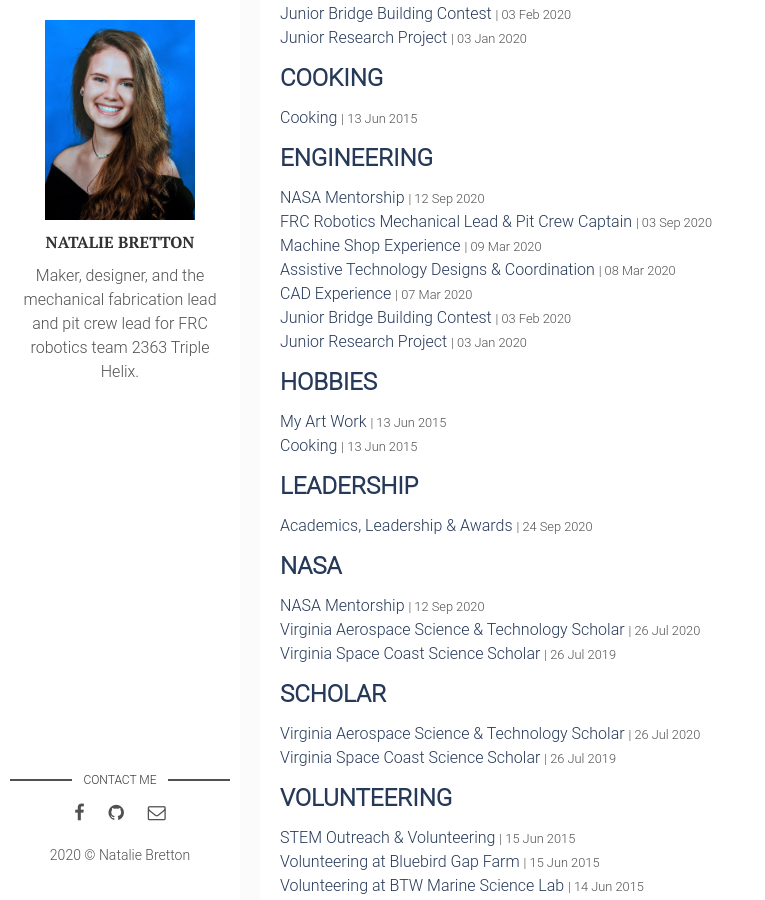
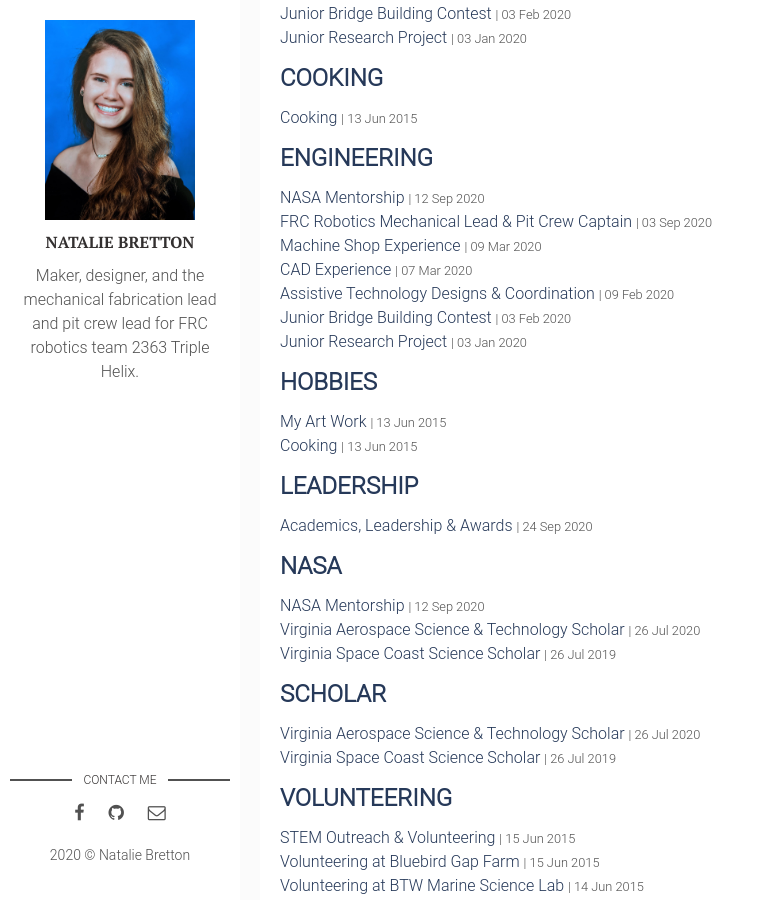
Before and after one commit to natgrrl/natgrrl.github.io, a Jekyll site: the page built from tags.html, in a window 1280 px wide and 900 px high, scrolled down 553 px. Shown: the whole window, without its empty margins (0-765 px from the left). Built offline with Jekyll 4.4.1, drawn with Linux system fonts in a browser that asks for light colours.

Commit message:
Update and rename 2020-02-09-at.markdown to 2020-09-02-at.markdown

```diff
--- a/_posts/2020-02-09-at.markdown
+++ b/_posts/2020-09-02-at.markdown
@@ -1,7 +1,7 @@
 ---
 layout: post
 title: "Assistive Technology Designs & Coordination"
-date: 2020-03-08
+date: 2020-02-09
 description: I served as the point of contact for an ongoing collaboration with our school district’s Assistive Technology Coordinator. Our team’s role in this collaboration is to adapt low-cost toys to connect to accessible switches, enabling students with disabilities to learn cause-effect relationships by triggering the toys’ functions.  # Add post description (optional)
 img: at1.jpg # Add image post (optional)
 tags: [ENGINEERING]
```
